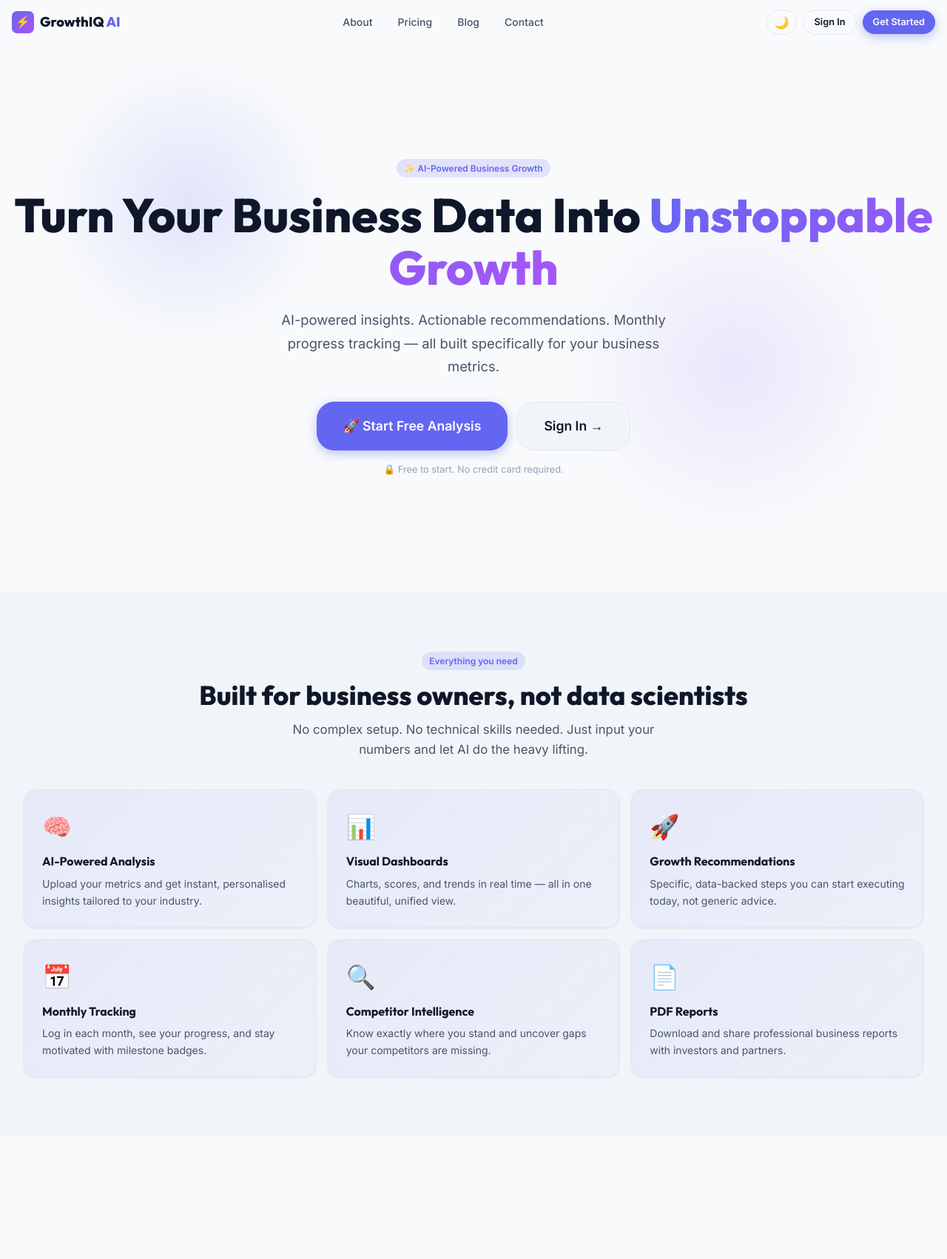
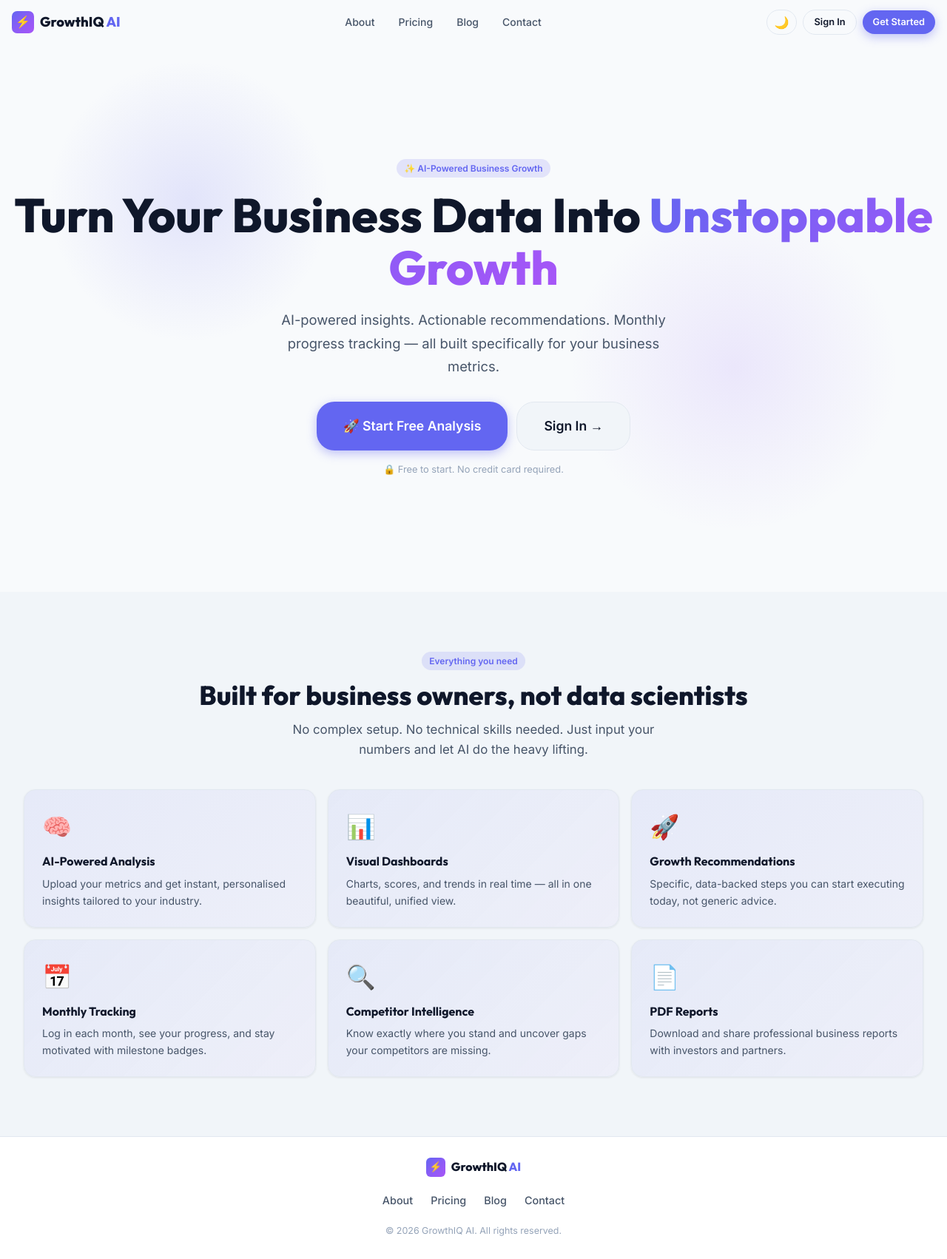
Before and after one commit to santhoshkumars19/AI-Business-Growth-Consultant, a Next.js app in the folder growthiq/: page / in a window 1280 px wide. Shown: the whole page at 74% size. Before the commit the page ends 1536 px from the top, so only its background shows below. Built offline with nearby package versions, Linux system fonts and the light colour scheme; no server answers.

Commit message:
feat: remove mobile slide menu; add footer with About/Pricing/Blog/Contact on all screen sizes

```diff
--- a/growthiq/app/page.tsx
+++ b/growthiq/app/page.tsx
@@ -13,16 +13,15 @@ const features = [
 ];
 
 const navLinks = [
-  { href: '/about', label: 'About' },
+  { href: '/about',   label: 'About'   },
   { href: '/pricing', label: 'Pricing' },
-  { href: '/blog', label: 'Blog' },
+  { href: '/blog',    label: 'Blog'    },
   { href: '/contact', label: 'Contact' },
 ];
 
 export default function LandingPage() {
   const { theme, toggle } = useTheme();
   const [scrolled, setScrolled] = useState(false);
-  const [menuOpen, setMenuOpen] = useState(false);
 
   useEffect(() => {
     const onScroll = () => setScrolled(window.scrollY > 20);
@@ -30,38 +29,8 @@ export default function LandingPage() {
     return () => window.removeEventListener('scroll', onScroll);
   }, []);
 
-  useEffect(() => {
-    if (menuOpen) {
-      document.body.classList.add('body-lock');
-    } else {
-      document.body.classList.remove('body-lock');
-    }
-    return () => document.body.classList.remove('body-lock');
-  }, [menuOpen]);
-
   return (
     <div style={{ minHeight: '100vh', background: 'var(--bg-base)', overflowX: 'hidden' }}>
-
-      {menuOpen && (
-        <>
-          <div className="mobile-menu-overlay" onClick={() => setMenuOpen(false)} />
-          <div className="mobile-menu-panel">
-            {/* Panel header */}
-            <div style={{ padding: '20px 20px 16px', borderBottom: '1px solid var(--border)', display: 'flex', alignItems: 'center', justifyContent: 'space-between' }}>
-              <div style={{ display: 'flex', alignItems: 'center', gap: 8 }}>
-                <div style={{ width: 28, height: 28, borderRadius: 7, background: 'var(--gradient-hero)', display: 'flex', alignItems: 'center', justifyContent: 'center', fontSize: '0.9rem' }}>⚡</div>
-                <span style={{ fontFamily: 'Outfit', fontWeight: 800, fontSize: '1.1rem' }}>GrowthIQ<span style={{ color: 'var(--accent-primary)' }}> AI</span></span>
-              </div>
-              <button onClick={() => setMenuOpen(false)} style={{ width: 36, height: 36, borderRadius: 8, background: 'var(--bg-elevated)', border: '1px solid var(--border)', display: 'flex', alignItems: 'center', justifyContent: 'center', fontSize: '1.1rem', color: 'var(--text-secondary)', cursor: 'pointer' }}>✕</button>
-            </div>
-            {/* Actions only — no nav links */}
-            <div style={{ padding: '24px 20px 32px', display: 'flex', flexDirection: 'column', gap: 12 }}>
-              <Link href="/auth/login" onClick={() => setMenuOpen(false)} className="btn btn-ghost btn-lg btn-full">Sign In</Link>
-              <Link href="/auth/register" onClick={() => setMenuOpen(false)} className="btn btn-primary btn-lg btn-full">Get Started Free</Link>
-            </div>
-          </div>
-        </>
-      )}
 
       {/* ── NAVBAR ── */}
       <nav style={{
@@ -71,30 +40,33 @@ export default function LandingPage() {
         background: scrolled ? 'var(--bg-surface)' : 'transparent',
         borderBottom: scrolled ? '1px solid var(--border)' : 'none',
         backdropFilter: scrolled ? 'blur(16px)' : 'none',
-        transition: 'all 0.3s ease'
+        transition: 'all 0.3s ease',
+        gap: 8,
       }}>
-        <Link href="/" style={{ display: 'flex', alignItems: 'center', gap: 8, flexShrink: 0 }}>
+        {/* Brand */}
+        <Link href="/" style={{ display: 'flex', alignItems: 'center', gap: 8, flexShrink: 0, textDecoration: 'none' }}>
           <div style={{ width: 30, height: 30, borderRadius: 7, background: 'var(--gradient-hero)', display: 'flex', alignItems: 'center', justifyContent: 'center', fontSize: '1rem', flexShrink: 0 }}>⚡</div>
-          {/* Hide text on mobile to prevent overlap with action buttons */}
-          <span className="hide-mobile" style={{ fontFamily: 'Outfit', fontWeight: 800, fontSize: '1.15rem', color: 'var(--text-primary)', whiteSpace: 'nowrap' }}>GrowthIQ<span style={{ color: 'var(--accent-primary)' }}> AI</span></span>
+          <span className="hide-mobile" style={{ fontFamily: 'Outfit', fontWeight: 800, fontSize: '1.15rem', color: 'var(--text-primary)', whiteSpace: 'nowrap' }}>
+            GrowthIQ<span style={{ color: 'var(--accent-primary)' }}> AI</span>
+          </span>
         </Link>
 
-        {/* Desktop Nav */}
-        <div className="hide-mobile-flex" style={{ alignItems: 'center', gap: 6 }}>
+        {/* Desktop nav links */}
+        <div className="hide-mobile-flex" style={{ alignItems: 'center', gap: 4, flex: 1, justifyContent: 'center' }}>
           {navLinks.map(l => (
-            <Link key={l.href} href={l.href} style={{ padding: '6px 14px', borderRadius: 8, color: 'var(--text-secondary)', fontSize: '0.875rem', fontWeight: 500, transition: 'color 0.15s' }}>{l.label}</Link>
+            <Link key={l.href} href={l.href} style={{ padding: '6px 14px', borderRadius: 8, color: 'var(--text-secondary)', fontSize: '0.875rem', fontWeight: 500, transition: 'color 0.15s', whiteSpace: 'nowrap' }}>
+              {l.label}
+            </Link>
           ))}
         </div>
 
-        {/* Desktop Actions */}
-        <div style={{ display: 'flex', alignItems: 'center', gap: 8 }}>
-          <button onClick={toggle} className="btn btn-ghost btn-sm" style={{ padding: '6px 10px', fontSize: '1rem' }}>{theme === 'dark' ? '☀️' : '🌙'}</button>
+        {/* Actions */}
+        <div style={{ display: 'flex', alignItems: 'center', gap: 8, flexShrink: 0 }}>
+          <button onClick={toggle} className="btn btn-ghost btn-sm" style={{ padding: '6px 10px', fontSize: '1rem' }}>
+            {theme === 'dark' ? '☀️' : '🌙'}
+          </button>
           <Link href="/auth/login" className="btn btn-ghost btn-sm hide-mobile">Sign In</Link>
           <Link href="/auth/register" className="btn btn-primary btn-sm">Get Started</Link>
-          {/* Hamburger — mobile only */}
-          <button className={`hamburger hide-desktop ${menuOpen ? 'open' : ''}`} onClick={() => setMenuOpen(!menuOpen)} aria-label="Toggle menu">
-            <span /><span /><span />
-          </button>
         </div>
       </nav>
 
@@ -142,6 +114,48 @@ export default function LandingPage() {
         </div>
       </section>
 
+      {/* ── FOOTER ── visible on all screen sizes ── */}
+      <footer style={{
+        background: 'var(--bg-surface)',
+        borderTop: '1px solid var(--border)',
+        padding: '28px 16px',
+      }}>
+        <div style={{ maxWidth: 900, margin: '0 auto', display: 'flex', flexDirection: 'column', alignItems: 'center', gap: 16, textAlign: 'center' }}>
+          {/* Brand */}
+          <div style={{ display: 'flex', alignItems: 'center', gap: 8 }}>
+            <div style={{ width: 26, height: 26, borderRadius: 6, background: 'var(--gradient-hero)', display: 'flex', alignItems: 'center', justifyContent: 'center', fontSize: '0.85rem' }}>⚡</div>
+            <span style={{ fontFamily: 'Outfit', fontWeight: 800, fontSize: '1rem' }}>
+              GrowthIQ<span style={{ color: 'var(--accent-primary)' }}> AI</span>
+            </span>
+          </div>
+
+          {/* Nav links — always visible including mobile */}
+          <nav style={{ display: 'flex', flexWrap: 'wrap', gap: '8px 20px', justifyContent: 'center' }}>
+            {navLinks.map(l => (
+              <Link
+                key={l.href}
+                href={l.href}
+                style={{
+                  fontSize: '0.9rem',
+                  fontWeight: 500,
+                  color: 'var(--text-secondary)',
+                  transition: 'color 0.15s',
+                  textDecoration: 'none',
+                  padding: '4px 2px',
+                }}
+              >
+                {l.label}
+              </Link>
+            ))}
+          </nav>
+
+          {/* Copyright */}
+          <p style={{ fontSize: '0.78rem', color: 'var(--text-muted)', margin: 0 }}>
+            © 2026 GrowthIQ AI. All rights reserved.
+          </p>
+        </div>
+      </footer>
+
     </div>
   );
 }
```
